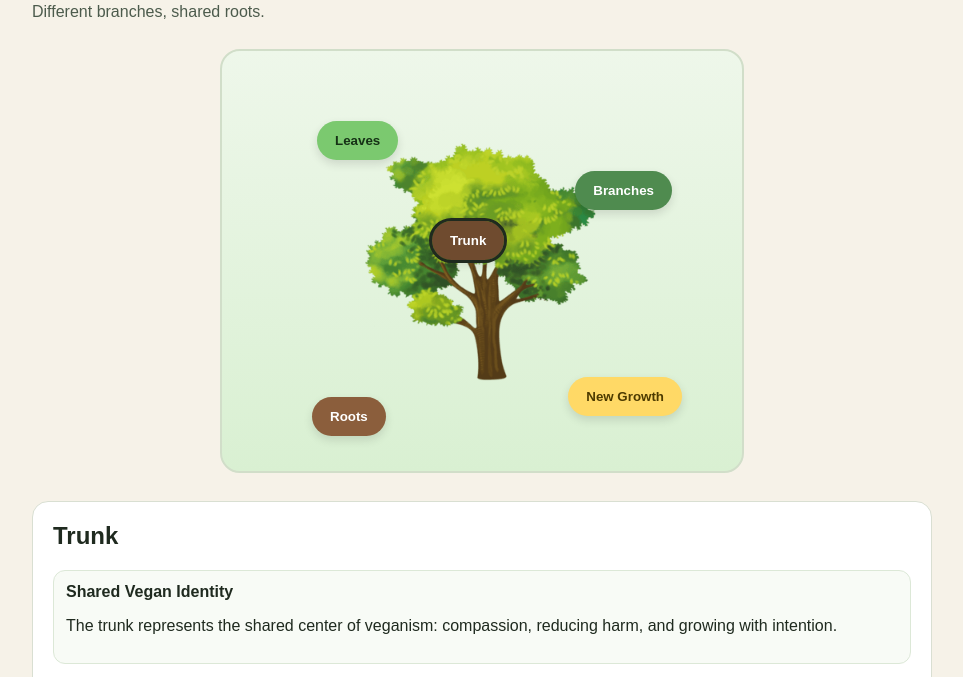
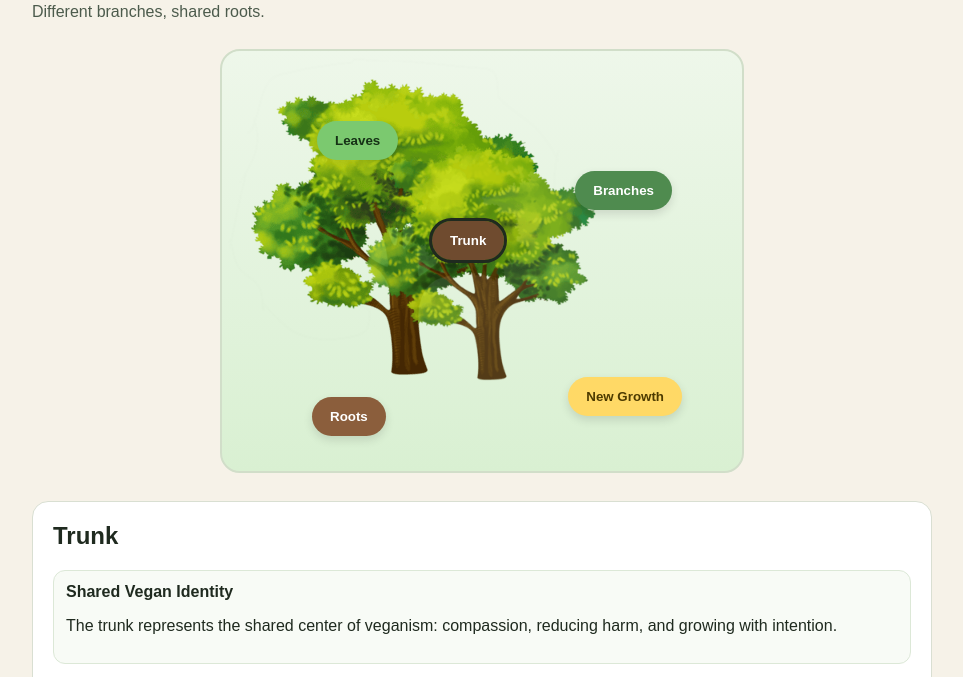
Before and after one commit to jennifershealing777-pixel/branchout-tree, a plain HTML site: page index.html in a window 1280 px wide. Shown: the part 85-762 px from the top of the page, without its empty margins (158-1121 px from the left). Drawn offline with Linux system fonts and the light colour scheme.

Commit message:
Update index.html

```diff
--- a/index.html
+++ b/index.html
@@ -13,6 +13,8 @@
 
     <div class="tree-wrap">
   <div class="tree-area">
+  <img src="tree.png" alt="Tree" class="tree-image" />
+
   <button class="node roots" id="rootsBtn">Roots</button>
   <button class="node trunk active" id="trunkBtn">Trunk</button>
   <button class="node branches" id="branchesBtn">Branches</button>
```
Lines whose indentation alone changed are shown as unchanged.
